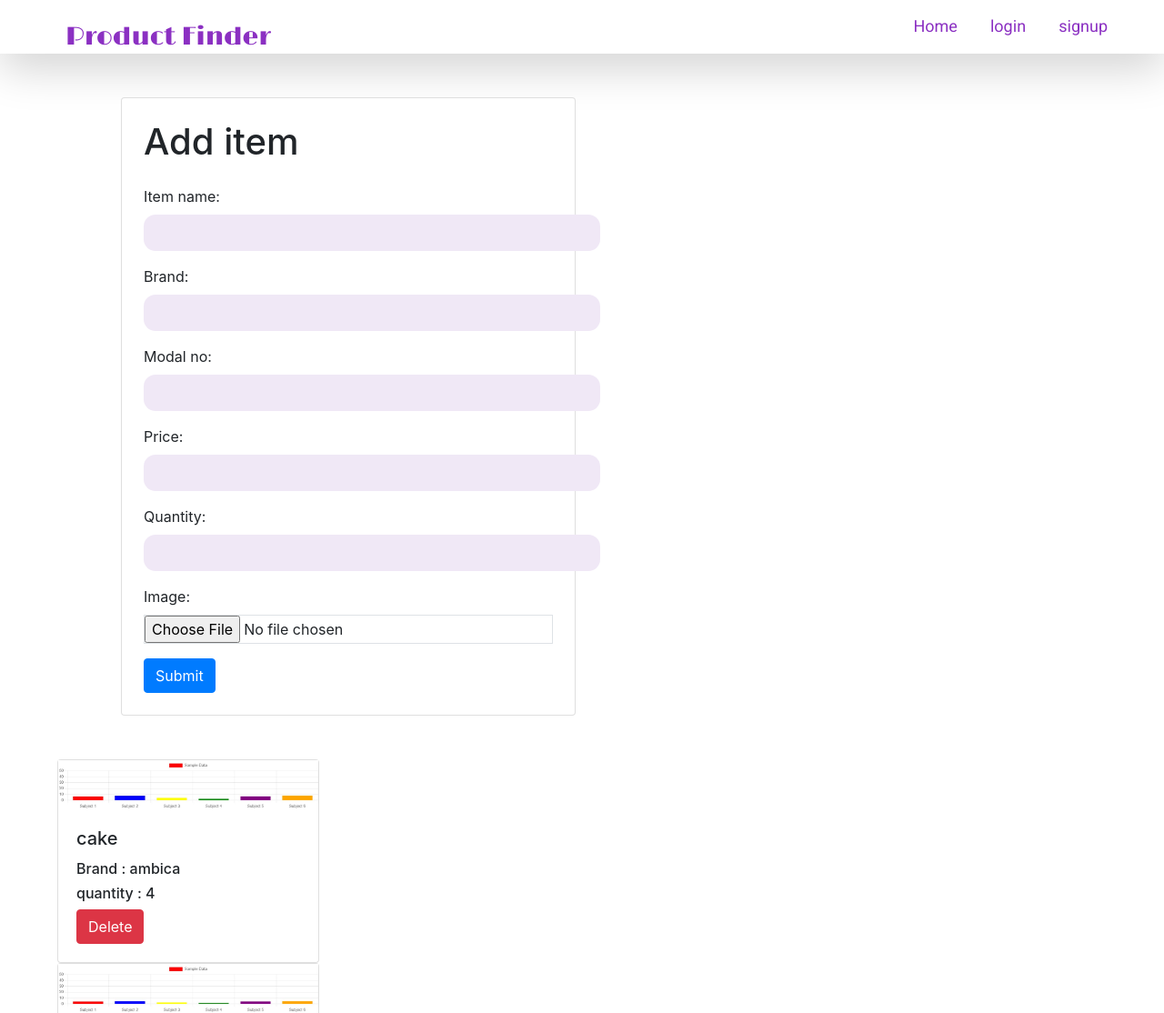
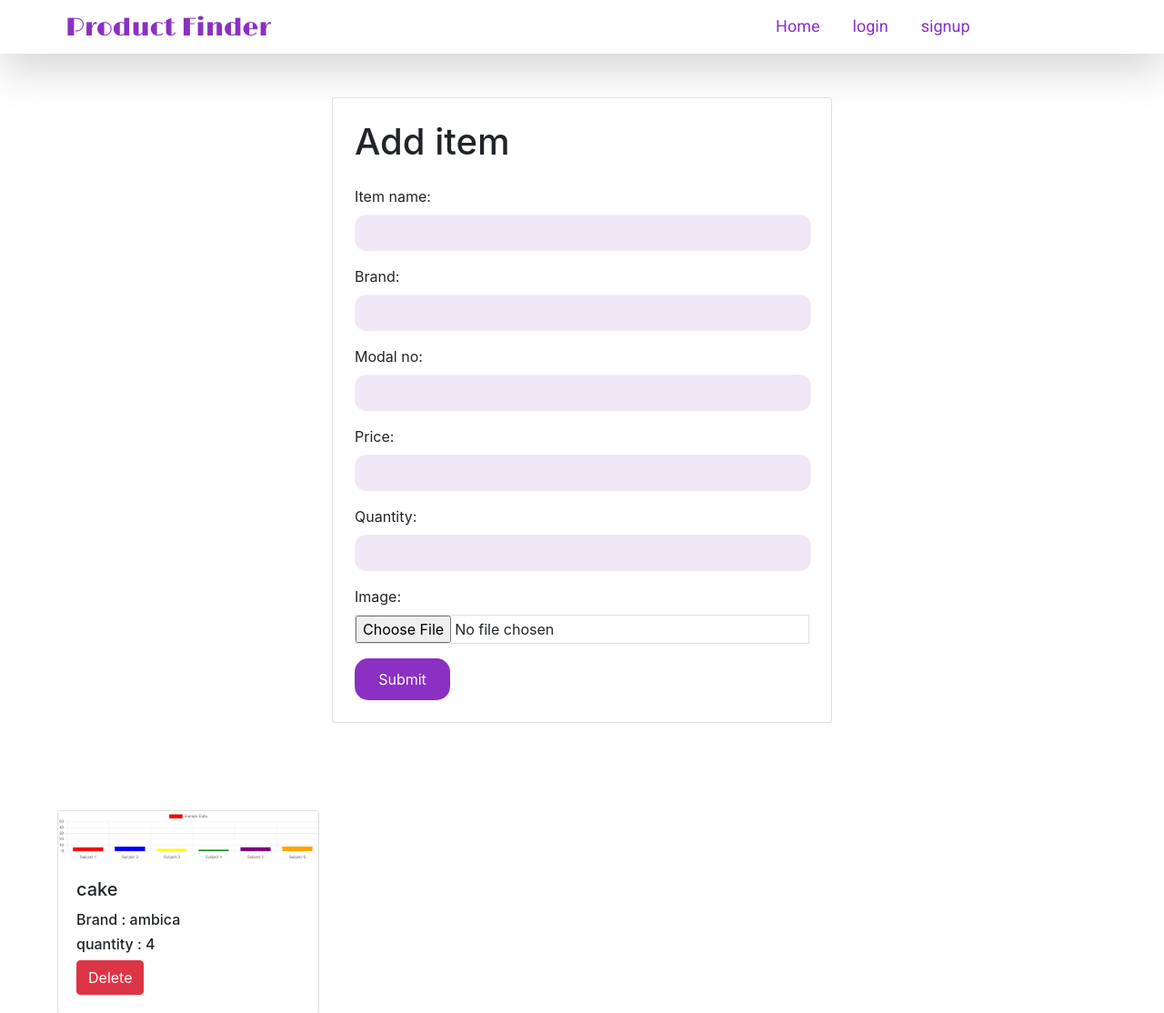
Before and after one commit to AryanPatel060/STOCKFINDER, a Django app: template shop/templates/additem.html in a window 1280 px wide. Shown: the top 1114 px of the page at 91% size. Run offline with Django 4.2, Linux system fonts and the light colour scheme; the template is opened without the code that fills it: values that come from a table or form of the project are taken from there, others are empty; data comes from the database, SQL or seed files in the repository; both versions use the stored data as it was after the commit; some libraries are stand-ins or nearby versions.

Commit message:
additem shopdata change

```diff
--- /dev/null
+++ b/shop/static/css/adddetail.css
@@ -0,0 +1,19 @@
+.container_adddetail{
+    display: flex;
+    justify-content: center;
+}
+.container_additem{
+    display: flex;
+    justify-content: center;
+}
+.btn_btn-primary_signup{
+    color: white;
+    border: 3px solid #8b30c2;
+    background-color: #8b30c2;
+    padding: 8px 10px;
+    text-decoration: none;
+    border-radius: 15px;
+    text-align: center;
+    transition: background-color 0.3s;
+    width: 105px;
+}
--- a/shop/static/css/base.css
+++ b/shop/static/css/base.css
@@ -15,14 +15,15 @@ line-height:auto;
 border-style:hidden;
 outline:none;
 left:72px;
-top:15px;
+top:5px;
 position:absolute;
 width:261px;
 }
 .collapse-navbar-collapse{
     display: flex;
     align-items: center;
-    margin-right: 28px;
+    margin-right: 15px;
+    width: 639px;
 }
 .collapse-navbar-collapse ul li a{
     text-decoration: none;
--- a/shop/templates/adddetails.html
+++ b/shop/templates/adddetails.html
@@ -3,8 +3,8 @@
 {{request.user.username}}
 
 
-<div class="container">
-    <div class="card p-4 m-5" style="max-width: 500px;">
+<div class="container_adddetail">
+    <div class="card p-4 m-5" style="max-width: 550px;">
         <h1>shop data</h1>
             <form action="{% url "AddShopData" %}" method="POST" enctype="multipart/form-data">
             {% csrf_token %}
@@ -12,7 +12,7 @@
             <label for="location" class="form-label">Location</label>
             <div id="map" class="m-2 border" style="height:200px ; width:400px;"></div>
             <div class="mt-3">
-                <button type="submit" class="btn btn-primary">Submit</button>
+                <button type="submit" class="btn_btn-primary_signup">Submit</button>
             </div>
         </form>
     </div>
--- a/shop/templates/additem.html
+++ b/shop/templates/additem.html
@@ -1,11 +1,11 @@
 {% extends "base.html" %} {% block body %}
-<div class="container">
-    <div class="card p-4 m-5" style="max-width: 500px">
+<div class="container_additem">
+    <div class="card p-4 m-5" style="max-width: 550px">
         <h1>Add item</h1>
         <form action='{% url "Additem" %}' method="POST" enctype="multipart/form-data">
             {% csrf_token %} {{form.as_p}}
             <div class="mt-3">
-                <button type="submit" class="btn btn-primary">Submit</button>
+                <button type="submit" class="btn_btn-primary_signup">Submit</button>
             </div>
         </form>
     </div>
--- a/shop/templates/base.html
+++ b/shop/templates/base.html
@@ -11,6 +11,7 @@
     <!-- Bootstrap CSS -->
     <link rel="stylesheet" href="/static/css/base.css">
     <link rel="stylesheet" href="/static/css/signup.css">
+    <link rel="stylesheet" href="/static/css/adddetail.css">
     <link rel='stylesheet' href='https://fonts.googleapis.com/css?family=Limelight' >
     <link rel='stylesheet' href='https://fonts.googleapis.com/css?family=Heebo' >
     <link rel='stylesheet' href='https://fonts.googleapis.com/css?family=Inter' >
@@ -25,7 +26,7 @@
             <span class="navbar-toggler-icon"></span>
           </button>
         </div>
-        <div class="collapse-navbar-collapse" id="navbarNav">
+        <div class="collapse-navbar-collapse" id="navbarNav" style="margin-right: 15px;">
             <ul class="navbar-nav">
               <li class="nav-item">
                 <a class="nav-link active" aria-current="page" href="{% url "home" %}">Home</a>
```
Also changed, not shown: db.sqlite3.
